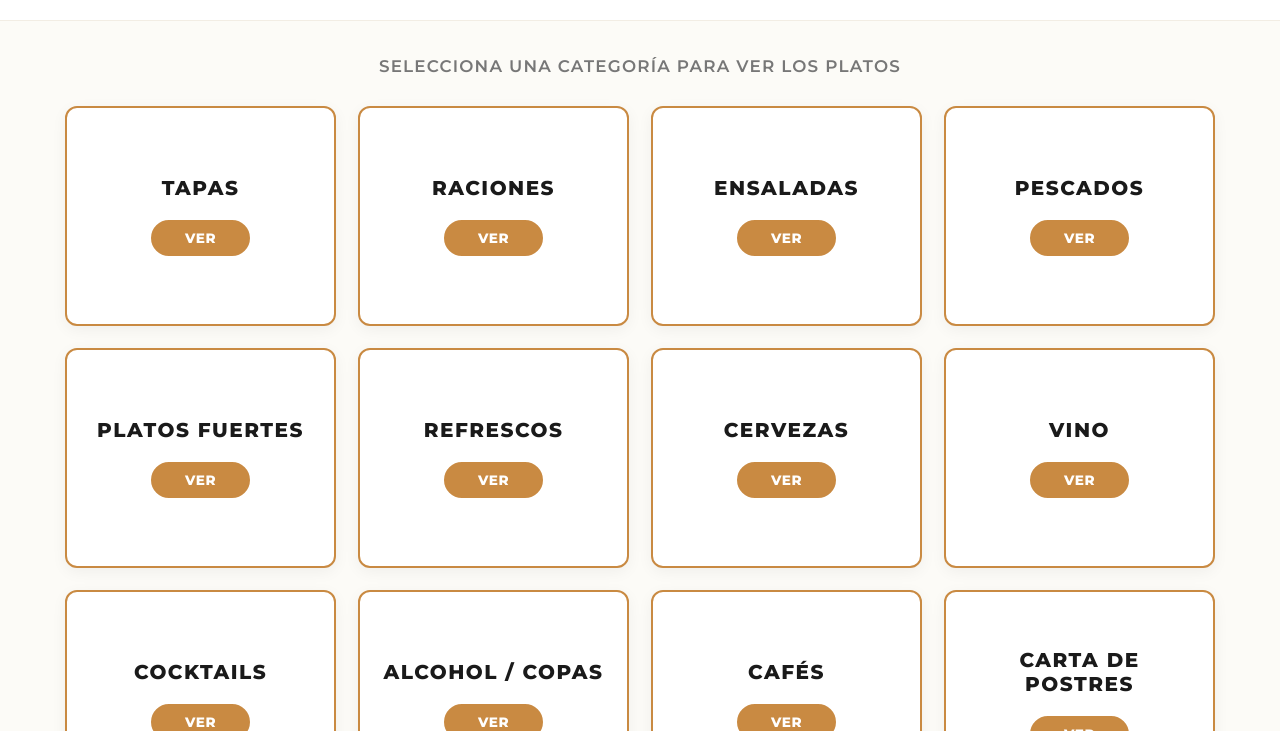
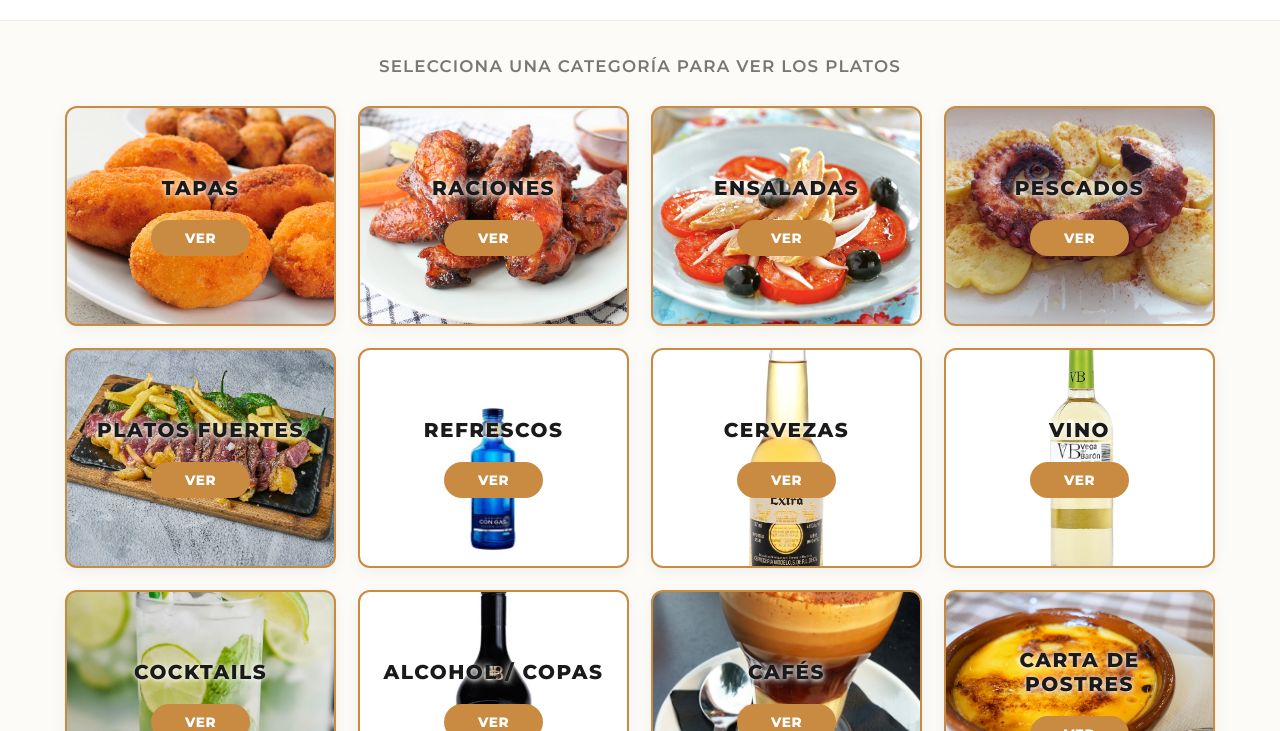
Before and after one commit to angostonietob-sys/chiringuitoestacioplaya, a plain HTML site: page lacarta.html in a window 1280 px wide. Shown: the part 69-800 px from the top of the page. Drawn offline with nearby package versions, Linux system fonts and the light colour scheme.

Commit message:
Add files via upload

```diff
--- a/lacarta.html
+++ b/lacarta.html
@@ -154,6 +154,11 @@
             padding: 20px;
             box-shadow: 0 4px 15px rgba(0, 0, 0, 0.05);
             transition: transform 0.25s ease, box-shadow 0.25s ease;
+            background-size: cover;
+            background-position: center;
+            background-repeat: no-repeat;
+            position: relative;
+            overflow: hidden;
         }
 
         .tarjeta-cat:hover {
@@ -168,6 +173,9 @@
             letter-spacing: 1.5px;
             margin-bottom: 20px;
             text-transform: uppercase;
+            text-shadow: 0 1px 4px rgba(255, 255, 255, 0.9), 0 0 10px rgba(255, 255, 255, 0.9);
+            position: relative;
+            z-index: 2;
         }
 
         .btn-ver {
@@ -181,12 +189,28 @@
             border-radius: 50px;
             cursor: pointer;
             transition: all 0.2s ease;
+            position: relative;
+            z-index: 2;
         }
 
         .btn-ver:hover {
             background-color: transparent;
             color: #c98a42;
         }
+
+        /* FONDOS DE LAS 12 TARJETAS */
+        .card-tapas { background-image: url('croquetas.jpg'); }
+        .card-raciones { background-image: url('alitas.jpeg'); }
+        .card-ensaladas { background-image: url('tomate con tun.jpg'); }
+        .card-pescados { background-image: url('pata pulpo.jpg'); }
+        .card-fuertes { background-image: url('entrecot.jpg'); }
+        .card-refrescos { background-image: url('aguagas.jpg'); }
+        .card-cervezas { background-image: url('coronita.jpg'); }
+        .card-vino { background-image: url('vino blanco.jpg'); }
+        .card-cocktails { background-image: url('mojito.jpg'); }
+        .card-alcohol { background-image: url('licor.jpg'); }
+        .card-cafes { background-image: url('nuestroasiatico.jpg'); }
+        .card-postres { background-image: url('crema catalana.jpg'); }
 
         /* TIRA FINA COMPACTA DE ALÉRGENOS */
         .tira-alergenos-contenedor {
@@ -535,62 +559,62 @@
         <p class="titulo-seccion">SELECCIONA UNA CATEGORÍA PARA VER LOS PLATOS</p>
 
         <div class="grid-categorias">
-            <div class="tarjeta-cat">
+            <div class="tarjeta-cat card-tapas">
                 <h2>TAPAS</h2>
                 <button class="btn-ver" onclick="abrirModal('tapas')">VER</button>
             </div>
 
-            <div class="tarjeta-cat">
+            <div class="tarjeta-cat card-raciones">
                 <h2>RACIONES</h2>
                 <button class="btn-ver" onclick="abrirModal('raciones')">VER</button>
             </div>
 
-            <div class="tarjeta-cat">
+            <div class="tarjeta-cat card-ensaladas">
                 <h2>ENSALADAS</h2>
                 <button class="btn-ver" onclick="abrirModal('ensaladas')">VER</button>
             </div>
 
-            <div class="tarjeta-cat">
+            <div class="tarjeta-cat card-pescados">
                 <h2>PESCADOS</h2>
                 <button class="btn-ver" onclick="abrirModal('pescados')">VER</button>
             </div>
 
-            <div class="tarjeta-cat">
+            <div class="tarjeta-cat card-fuertes">
                 <h2>PLATOS FUERTES</h2>
                 <button class="btn-ver" onclick="abrirModal('platos-fuertes')">VER</button>
             </div>
 
-            <div class="tarjeta-cat">
+            <div class="tarjeta-cat card-refrescos">
                 <h2>REFRESCOS</h2>
                 <button class="btn-ver" onclick="abrirModal('refrescos')">VER</button>
             </div>
 
-            <div class="tarjeta-cat">
+            <div class="tarjeta-cat card-cervezas">
                 <h2>CERVEZAS</h2>
                 <button class="btn-ver" onclick="abrirModal('cervezas')">VER</button>
             </div>
 
-            <div class="tarjeta-cat">
+            <div class="tarjeta-cat card-vino">
                 <h2>VINO</h2>
                 <button class="btn-ver" onclick="abrirModal('vino')">VER</button>
             </div>
 
-            <div class="tarjeta-cat">
+            <div class="tarjeta-cat card-cocktails">
                 <h2>COCKTAILS</h2>
                 <button class="btn-ver" onclick="abrirModal('cocktails')">VER</button>
             </div>
 
-            <div class="tarjeta-cat">
+            <div class="tarjeta-cat card-alcohol">
                 <h2>ALCOHOL / COPAS</h2>
                 <button class="btn-ver" onclick="abrirModal('alcohol')">VER</button>
             </div>
 
-            <div class="tarjeta-cat">
+            <div class="tarjeta-cat card-cafes">
                 <h2>CAFÉS</h2>
                 <button class="btn-ver" onclick="abrirModal('cafes')">VER</button>
             </div>
 
-            <div class="tarjeta-cat">
+            <div class="tarjeta-cat card-postres">
                 <h2>CARTA DE POSTRES</h2>
                 <button class="btn-ver" onclick="abrirModal('postres')">VER</button>
             </div>
```
Also changed, not shown: index.html (+6 -4 lines), aguagas.jpg (added), alitas.jpeg (added), coronita.jpg (added), crema catalana.jpg (added), croquetas.jpg (added), entrecot.jpg (added), gintonic.jpg (added), licor.jpg (added), mojito.jpg (added), nuestroasiatico.jpg (added), pata pulpo.jpg (added), tomate con tun.jpg (added), vino blanco.jpg (added).
